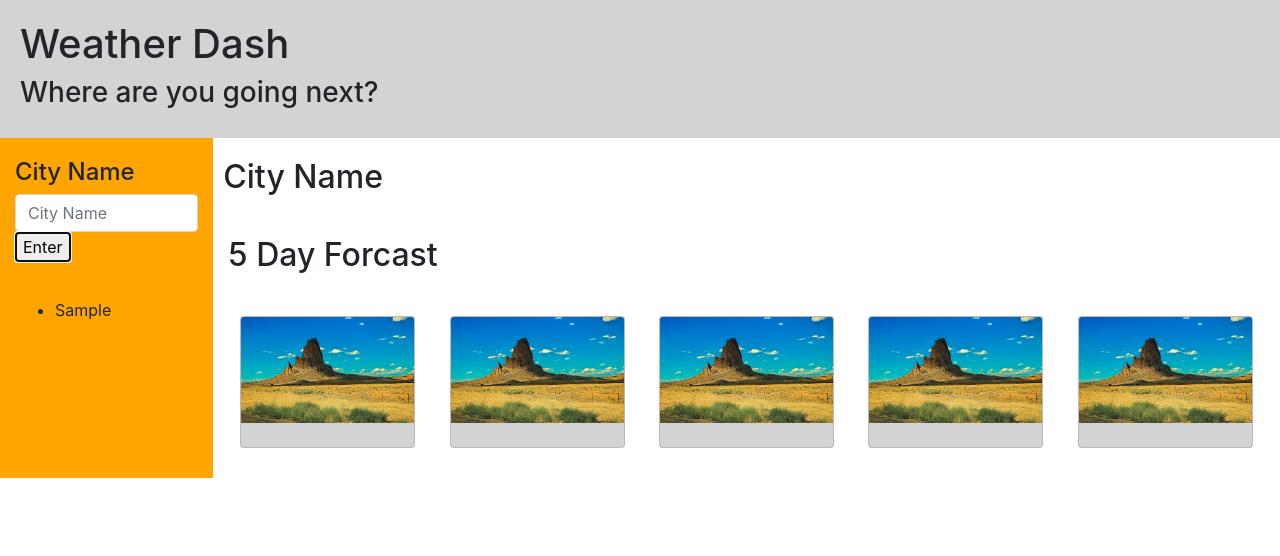
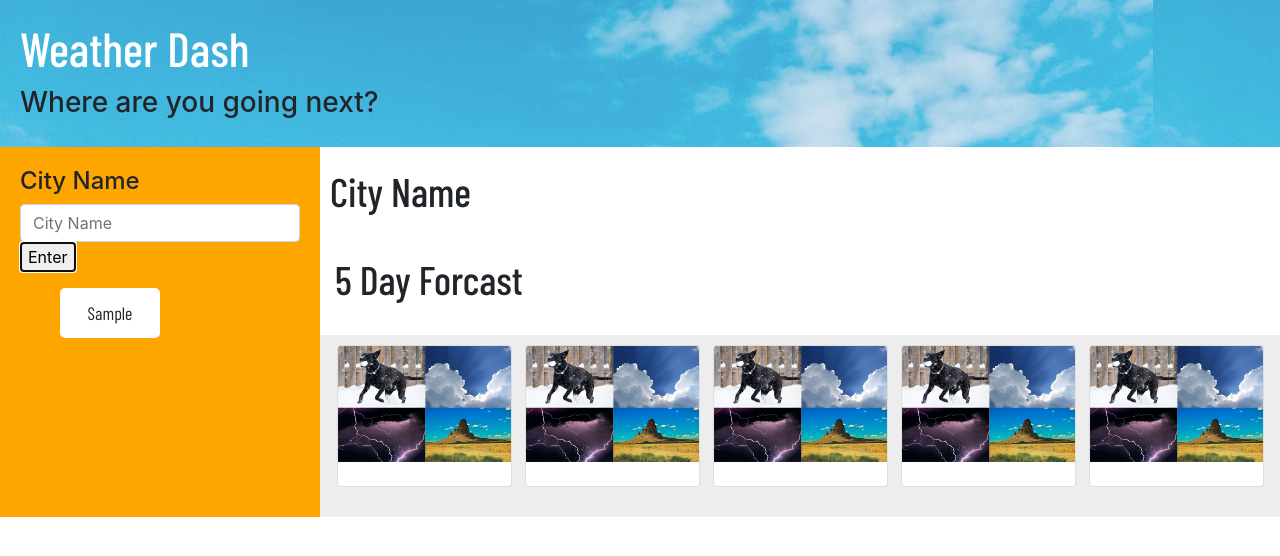
Before and after one commit to cgsdesign/weather-dash, a plain HTML site: page Index-wd.html in a window 1280 px wide. Both pictures are taken after typing "Sample" into the empty fields and a click on the button "Enter". Drawn offline with nearby package versions, Linux system fonts and the light colour scheme; no server answers.

Commit message:
css updated ALOT and JS cleaned up

```diff
--- a/Index-wd.html
+++ b/Index-wd.html
@@ -7,11 +7,13 @@
     <head>
         <meta charset="utf-8">
         <meta http-equiv="X-UA-Compatible" content="IE=edge">
-        <title></title>
+        <title>5 Day Weather Dash</title>
         <meta name="description" content="">
         <meta name="viewport" content="width=device-width, initial-scale=1">
         <link rel="stylesheet" href="https://stackpath.bootstrapcdn.com/bootstrap/4.5.2/css/bootstrap.min.css" integrity="sha384-JcKb8q3iqJ61gNV9KGb8thSsNjpSL0n8PARn9HuZOnIxN0hoP+VmmDGMN5t9UJ0Z" crossorigin="anonymous">
         <link rel="stylesheet" href="./weather-dash.css">
+        <link href="https://fonts.googleapis.com/css2?family=Barlow+Condensed:wght@400;500;700&display=swap" rel="stylesheet">
+
     </head>
 
     <body>
@@ -22,7 +24,7 @@
         <main>
             <div class="container-fluid">
                 <div class="row">
-                    <div class="left-colomn col-md-2">
+                    <div class="left-colomn col-md-3">
                         <form id="enter-city">
                         <div class="form-group">
                             <h4 for="city-name-input">City Name</h4>
@@ -35,7 +37,7 @@
                         </ul>
                     </div>
 
-                    <div class="col-10 container">
+                    <div class="col-9 container">
                         <div class="row">
                             <h2 id="city" class="current col-12">City Name</h2>
                         <div class="eighty pad-left" id="current">
@@ -49,35 +51,35 @@
                     <br><h2>5 Day Forcast</h2><br>
                     <div class="row five-day">
                             <div class="card" >
-                                <img src="./sunny.png" class="card-img-top">
+                                <img src="./weather.png" class="card-img-top">
                                 <div class="card-body">
                                     <div class="date" id="date-1"></div><br>
                                     <div id="day-1"></div>
                                 </div>
                             </div>
                             <div class="card">
-                                <img src="./sunny.png" class="card-img-top">
+                                <img src="./weather.png" class="card-img-top">
                                 <div class="card-body">
                                     <div class="date" id="date-2"></div><br>
                                     <div id="day-2"></div>
                                 </div>
                             </div>
                             <div class="card" >
-                                <img src="./sunny.png" class="card-img-top">
+                                <img src="./weather.png" class="card-img-top">
                                 <div class="card-body">
                                     <div class="date" id="date-3"></div><br>
                                     <div id="day-3"></div>
                                 </div>
                             </div>
                             <div class="card" >
-                                <img src="./sunny.png" class="card-img-top">
+                                <img src="./weather.png" class="card-img-top">
                                 <div class="card-body">
                                     <div class="date" id="date-4"></div><br>
                                     <div id="day-4"></div>
                                 </div>
                             </div>
                             <div class="card" >
-                                <img src="./sunny.png" class="card-img-top">
+                                <img src="./weather.png" class="card-img-top">
                                 <div class="card-body">
                                     <div class="date" id="date-5"></div><br>
                                     <div id="day-5"></div>
--- a/weather-dash.css
+++ b/weather-dash.css
@@ -1,8 +1,21 @@
 header {
-    background: lightgrey;
+    background-image: url('./Header-bg.png');
     padding:20px;
 }
-
+h1 {
+    font-family: 'Barlow Condensed', sans-serif;
+    color: white;
+    font-size: 48px;
+}
+h2 {
+    font-family: 'Barlow Condensed', sans-serif;
+    font-size: 40px;
+}
+.icon {
+    max-width:50px;
+    max-height:50px;
+    align: center;
+}
 .hide-toggle {
     display: none;
 }
@@ -10,6 +23,7 @@ header {
 .left-colomn {
     background:orange;
     padding-top:20px;
+    padding:20px;
 }
 
 .left-colomn li{
@@ -20,6 +34,7 @@ header {
     padding:10px;
     display:flex;
     justify-content:space-around;
+    background-color: #ededed;
 }
 
 .main-body{
@@ -42,7 +57,6 @@ header {
 
 .eighty {
     max-width:400px;
-
 }
 .card {
     display: flex;
@@ -50,8 +64,41 @@ header {
     min-width:150px;
     max-width:175px;
     margin-bottom:20px;
-    background: lightgray;
+    background: white;
   }
 .card-body {
     padding:0px 10px;
 }
+
+.city-btn {
+    background:white;
+    font-family: 'Barlow Condensed', sans-serif;
+    font-size: 18px;
+    list-style-type: none;
+    border-radius: 5px;
+    margin-bottom: 10px;
+    max-width: 100px;
+    line-height: 10px;
+    padding-bottom: 20px;
+    text-align: center;
+}
+
+.uvi-low {
+    background:green;
+    padding:5px;
+    color:white;
+    border-radius: 5px;
+}
+
+.uvi-med {
+    background:orange;
+    padding:5px;
+    color:white;
+    border-radius: 5px;
+}
+.uvi-high {
+    background:red;
+    padding:5px;
+    color:white;
+    border-radius: 5px;
+}
--- a/weather-dash.js
+++ b/weather-dash.js
@@ -52,6 +52,10 @@ var dailyEl = function(data){
     dateFini.textContent=dateWant
 
     //weather details
+    var dayIcon = document.createElement("img");//create image element
+    dayIcon.setAttribute("src", "http://openweathermap.org/img/wn/" + data.daily[i].weather[0].icon + "@2x.png")
+    dayIcon.setAttribute("class", "icon")
+    clear.append(dayIcon)//icon added
     var dayDetails = document.createElement("div");
     dayDetails.innerHTML = "<p><b>Temp in Far:</b> " +data.daily[i].temp.day+"</p><p> <b>Wind Speed MPH:</b> " +data.daily[i].wind_speed + "</p><p> <b>Weather:</b> " + data.daily[i].weather[0].description + "</p><p><b>Humidity:</b> " +data.daily[i].humidity+"</p>";
     //if/else uv.classList = "list-item flex-row justify-space-between align-center";
@@ -160,14 +164,13 @@ var getWeather = function(local) {
     var liEl = document.createElement("li")
     var text = city;
     liEl.textContent = text;
+    liEl.setAttribute("class", "city-btn")
     var historyEl = document.querySelector('#city-list');
     //make active link
     historyEl.onclick = function(){
-        console.log("I am clicked")
         console.log(event.target.textContent)
         var ElToEnter = event.target.textContent
-        console.log(ElToEnter)
-        cityNameEl.value = ElToEnter
+        cityNameEl.value = ElToEnter//have to replace this value as this is the one called in the function getWeather
         getWeather(ElToEnter)
     }
     //add list to site
```
Also changed, not shown: Header-bg.png (added), pexels-johannes-plenio-1118873.jpg (added), weather.png (added), 1 other file.
